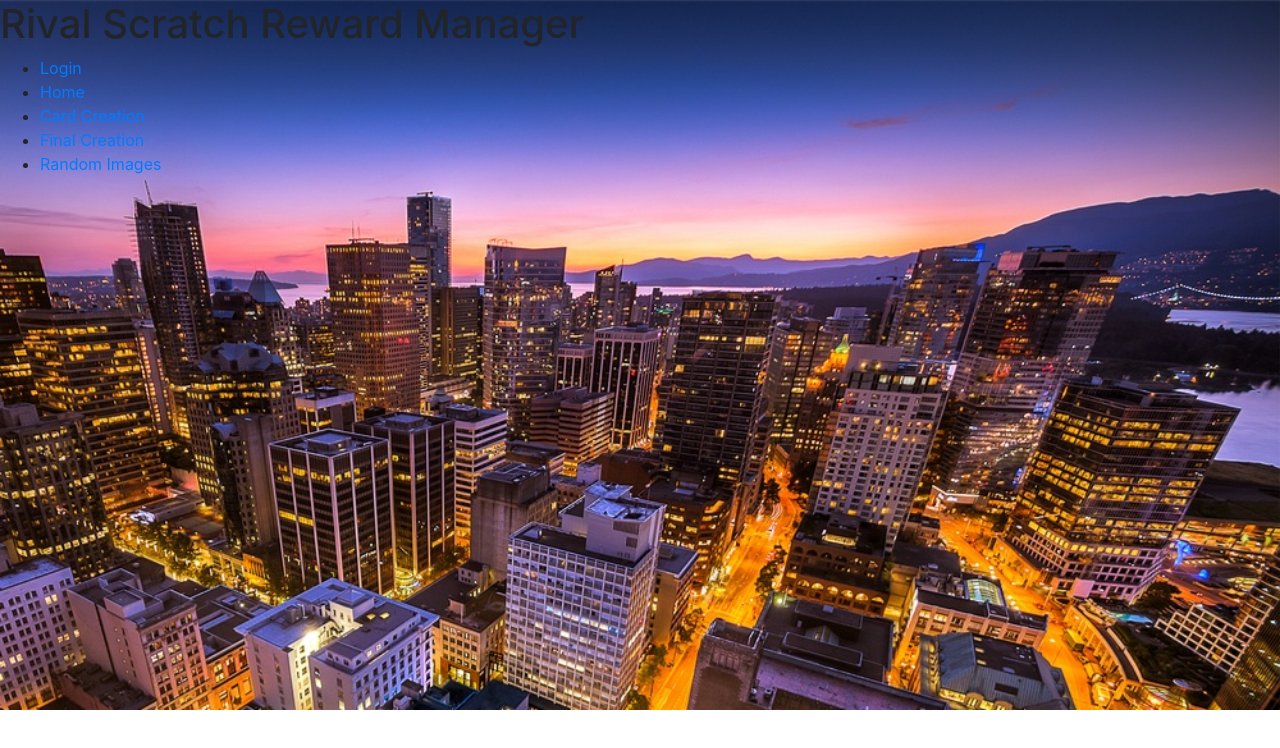
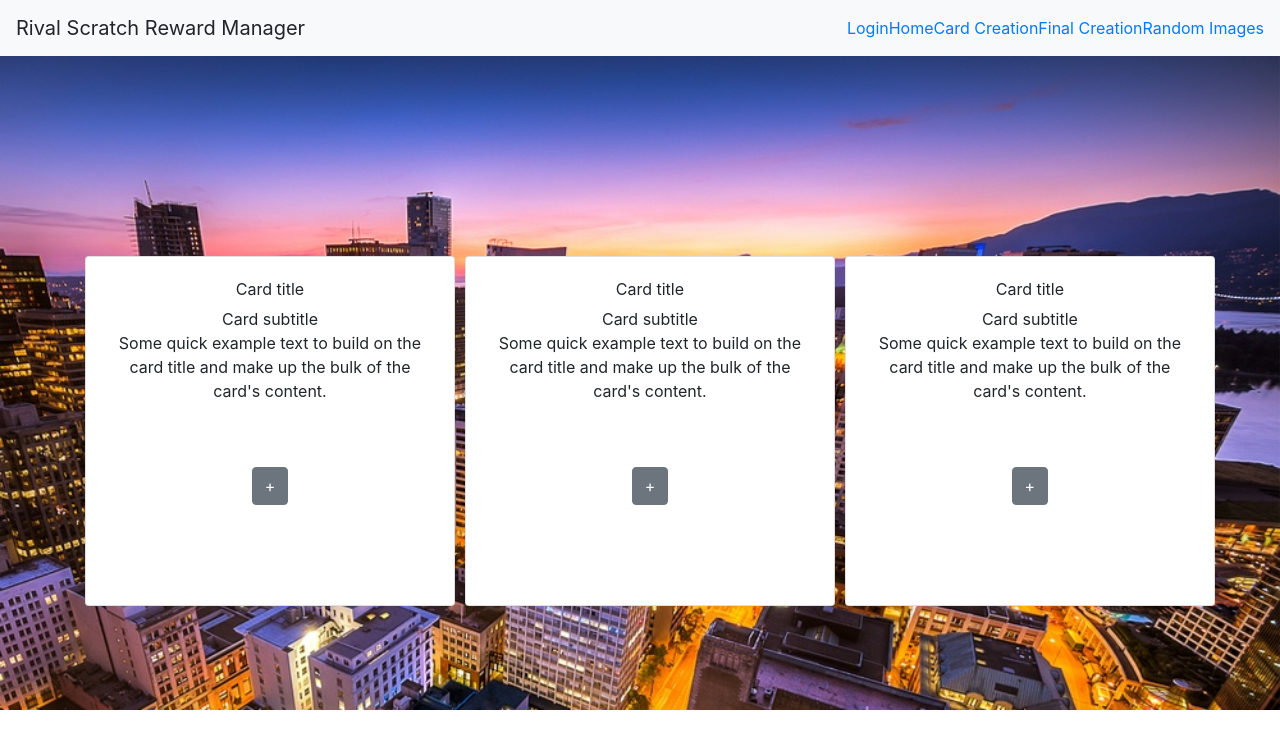
Before and after one commit to janjosef777/RivalProject, a React (Create React App) app: page / in a window 1280 px wide. Shown: the top 748 px of the page. Built offline with nearby package versions, Linux system fonts and the light colour scheme.

Commit message:
created some css files, included some html elements inside components

```diff
--- a/src/App.js
+++ b/src/App.js
@@ -6,22 +6,36 @@ import Home from './components/Home';
 import CardCreation from './components/CardCreation';
 import FinalCreation from './components/FinalCreation';
 import RandomImages from './components/RandomImages';
+
+import {
+  Collapse,
+  Navbar,
+  NavbarToggler,
+  NavbarBrand,
+  Nav,
+  NavItem,
+  NavLink,
+  UncontrolledDropdown,
+  DropdownToggle,
+  DropdownMenu,
+  DropdownItem } from 'reactstrap';
+
 import './App.css';
 
 const App = () => (
   <Router>
     <div>
 
-      <div>
-        <h1>Rival Scratch Reward Manager</h1>
-        <ul>
-          <li><Link to="/login">Login</Link></li>
-          <li><Link to="/">Home</Link></li>
-          <li><Link to="/cardcreation">Card Creation</Link></li>
-          <li><Link to="/finalcreation">Final Creation</Link></li>
-          <li><Link to="/randomimages">Random Images</Link></li>
-        </ul>
-      </div>
+      <Navbar color="light" light expand="md">
+        <NavbarBrand>Rival Scratch Reward Manager</NavbarBrand>
+        <Nav className="ml-auto" navbar>
+          <NavItem><Link to="/login">Login</Link></NavItem>
+          <NavItem><Link to="/">Home</Link></NavItem>
+          <NavItem><Link to="/cardcreation">Card Creation</Link></NavItem>
+          <NavItem><Link to="/finalcreation">Final Creation</Link></NavItem>
+          <NavItem><Link to="/randomimages">Random Images</Link></NavItem>
+        </Nav>
+      </Navbar>
 
       <Route exact path="/login" component={Login} />
       <Route exact path="/" component={Home} />
--- a/src/components/CardCreation.js
+++ b/src/components/CardCreation.js
@@ -1,6 +1,4 @@
 import React, { Component } from 'react';
-import Dropzone from 'react-dropzone';
-import request from 'superagent';
 
 class CardCreation extends React.Component {
     render(){
--- a/src/components/Home.js
+++ b/src/components/Home.js
@@ -1,10 +1,44 @@
 import React, { Component } from 'react';
-
+import { Card, CardImg, CardText, CardBody,
+    CardTitle, CardSubtitle, Button } from 'reactstrap';
+import '../styles/home.css';
 
 class Home extends React.Component {
     render(){
         return(
             <div className="Home">
+
+                <div className="container">
+                <Card className="cardCampaign">
+                    <CardBody>
+                        <CardTitle>Card title</CardTitle>
+                        <CardSubtitle>Card subtitle</CardSubtitle>
+                        <CardText>Some quick example text to build on the card title and make up the bulk of the card's content.</CardText>
+                        <br/><br/>
+                        <Button>+</Button>
+                    </CardBody>
+                </Card>
+
+                <Card className="cardCampaign">
+                    <CardBody>
+                        <CardTitle>Card title</CardTitle>
+                        <CardSubtitle>Card subtitle</CardSubtitle>
+                        <CardText>Some quick example text to build on the card title and make up the bulk of the card's content.</CardText>
+                        <br/><br/>
+                        <Button>+</Button>
+                    </CardBody>
+                </Card>
+
+                <Card className="cardCampaign">
+                    <CardBody>
+                        <CardTitle>Card title</CardTitle>
+                        <CardSubtitle>Card subtitle</CardSubtitle>
+                        <CardText>Some quick example text to build on the card title and make up the bulk of the card's content.</CardText>
+                        <br/><br/>
+                        <Button>+</Button>
+                    </CardBody>
+                </Card>
+                </div>
             </div>
         )
     }
--- a/src/components/RandomImages.js
+++ b/src/components/RandomImages.js
@@ -1,10 +1,45 @@
 import React, { Component } from 'react';
+import { Card, CardImg, CardText, CardBody,
+    CardTitle, CardSubtitle, Button } from 'reactstrap';
+import '../styles/randomImage.css';
 
 
 class RandomImage extends React.Component {
     render(){
         return(
             <div className="RandomImage">
+
+            <div className="container">
+                <Card className="items">
+                    <CardBody>
+                        <CardTitle>Card title</CardTitle>
+                        <CardSubtitle>Card subtitle</CardSubtitle>
+                        <CardText>Some quick example text to build on the card title and make up the bulk of the card's content.</CardText>
+                        <br/><br/>
+                        <Button>+</Button>
+                    </CardBody>
+                </Card>
+
+                <Card className="items">
+                    <CardBody>
+                        <CardTitle>Card title</CardTitle>
+                        <CardSubtitle>Card subtitle</CardSubtitle>
+                        <CardText>Some quick example text to build on the card title and make up the bulk of the card's content.</CardText>
+                        <br/><br/>
+                        <Button>+</Button>
+                    </CardBody>
+                </Card>
+
+                <Card className="items">
+                    <CardBody>
+                        <CardTitle>Card title</CardTitle>
+                        <CardSubtitle>Card subtitle</CardSubtitle>
+                        <CardText>Some quick example text to build on the card title and make up the bulk of the card's content.</CardText>
+                        <br/><br/>
+                        <Button>+</Button>
+                    </CardBody>
+                </Card>
+            </div>
             </div>
         )
     }
--- /dev/null
+++ b/src/styles/home.css
@@ -0,0 +1,13 @@
+.container {
+    padding-top: 200px;
+    display:grid;
+    grid-template-columns: 33.33% 33.33% 33.33%;
+    grid-template-rows: 80px auto 80px;
+    grid-column-gap: 10px;
+    grid-row-gap: 15px;
+}
+
+.cardCampaign {
+    height: 350px;
+    text-align: center;
+}
--- /dev/null
+++ b/src/styles/randomImage.css
@@ -0,0 +1,13 @@
+.container {
+    padding-top: 200px;
+    display:grid;
+    grid-template-columns: 33.33% 33.33% 33.33%;
+    grid-template-rows: 80px auto 80px;
+    grid-column-gap: 10px;
+    grid-row-gap: 15px;
+}
+
+.items {
+    height: 350px;
+    text-align: center;
+}
```
